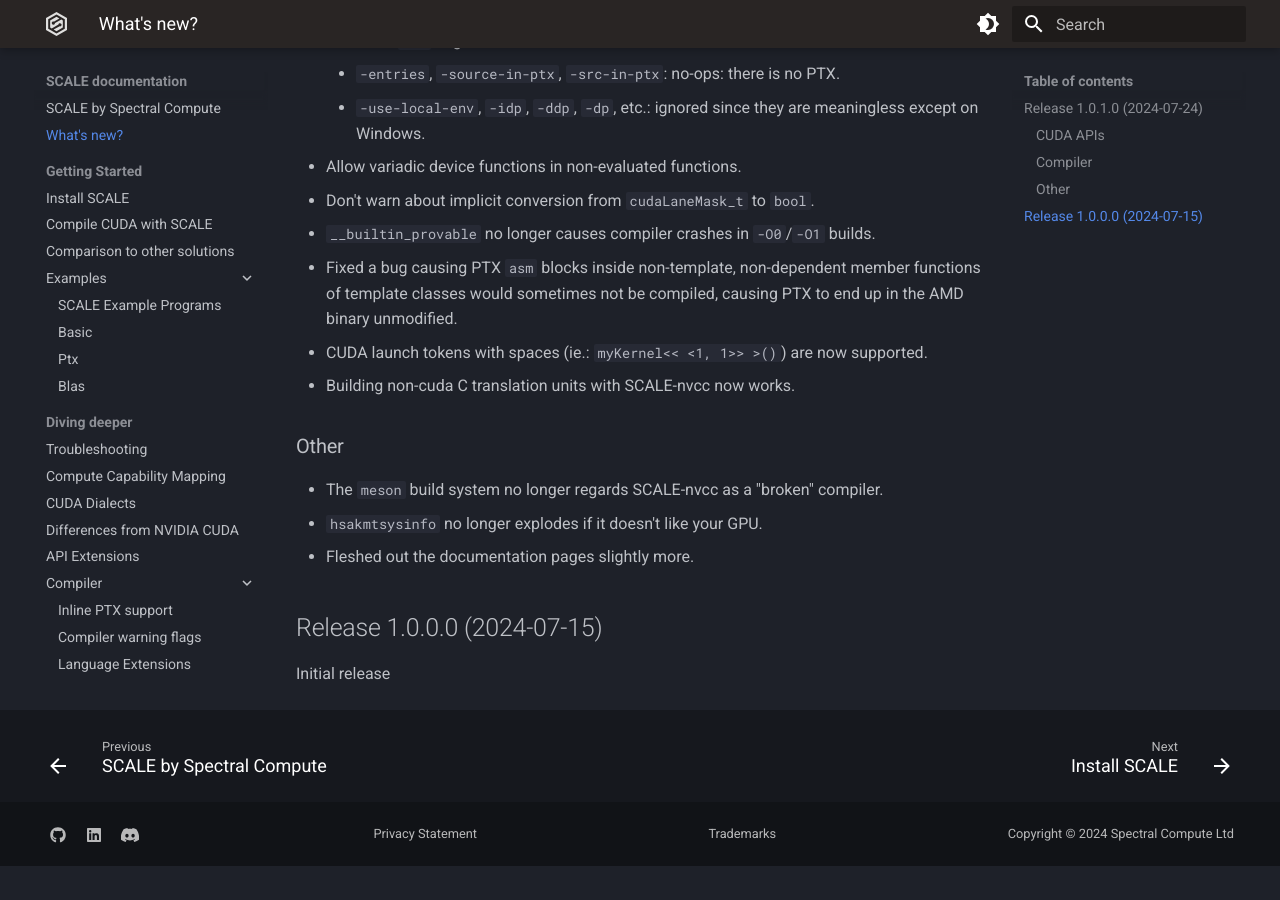
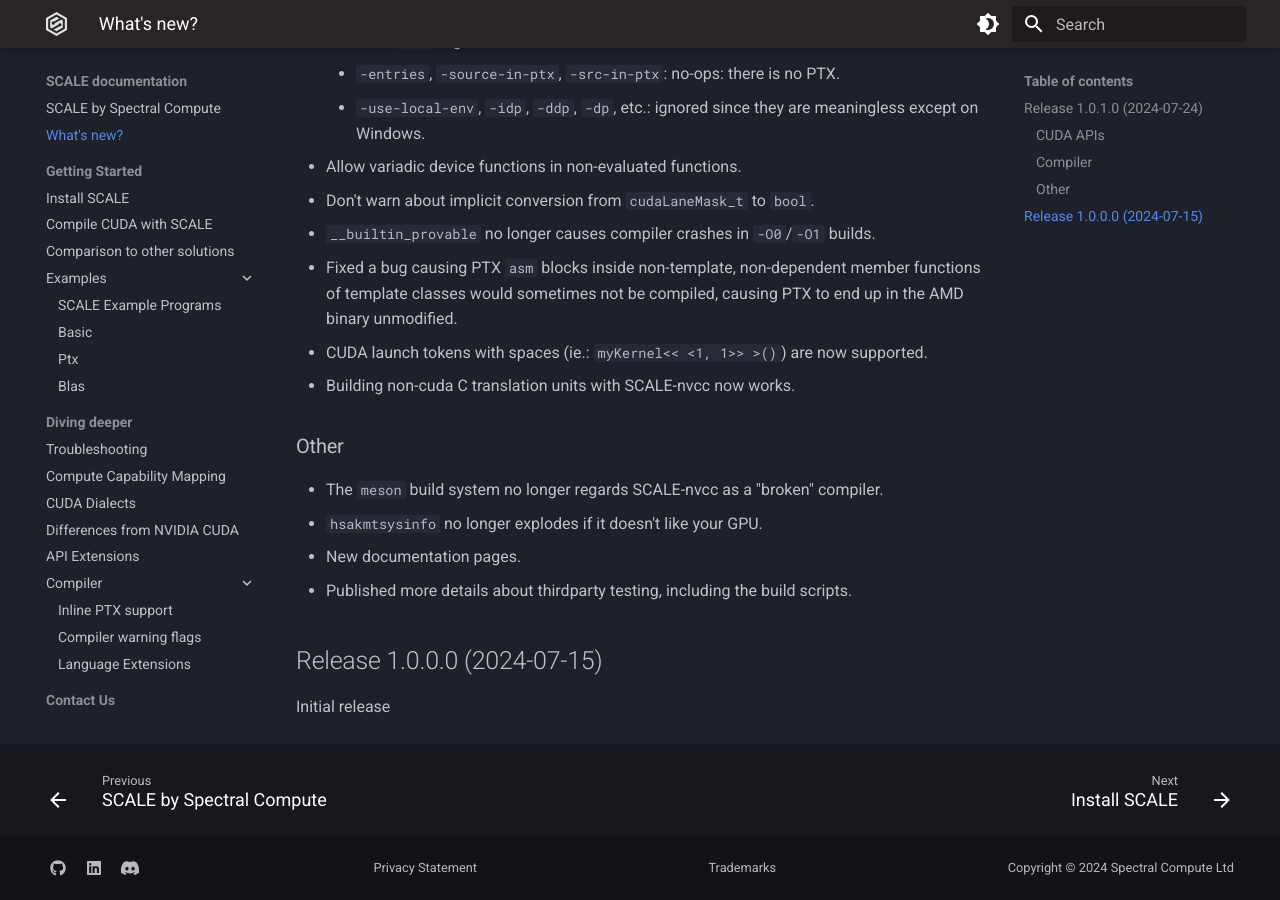
Before and after one commit to spectral-compute/scale-docs, an MkDocs documentation site: the page built from docs/manual/CHANGELOG.md, in a window 1280 px wide and 900 px high, scrolled down 1421 px. Built offline with MkDocs 1.6.1 and Material for MkDocs 9.7.7, drawn with Linux system fonts in a browser that asks for light colours; before the commit the page ends 2287 px from its top, so only the background shows below that.

Commit message:
Final tweaks
- Introducing the public github issue tracker
- Making the validation script link work
- Add missing changelog item

```diff
--- a/docs/manual/CHANGELOG.md
+++ b/docs/manual/CHANGELOG.md
@@ -64,7 +64,8 @@ submitted bug reports.
 
 - The `meson` build system no longer regards SCALE-nvcc as a "broken" compiler.
 - `hsakmtsysinfo` no longer explodes if it doesn't like your GPU.
-- Fleshed out the documentation pages slightly more.
+- New documentation pages.
+- Published more details about thirdparty testing, including the build scripts.
 
 ## Release 1.0.0.0 (2024-07-15)
 
```
Also changed, not shown: docs/README.md (+3 -2 lines), docs/contact/report-a-bug.md (+1 -0 lines).
